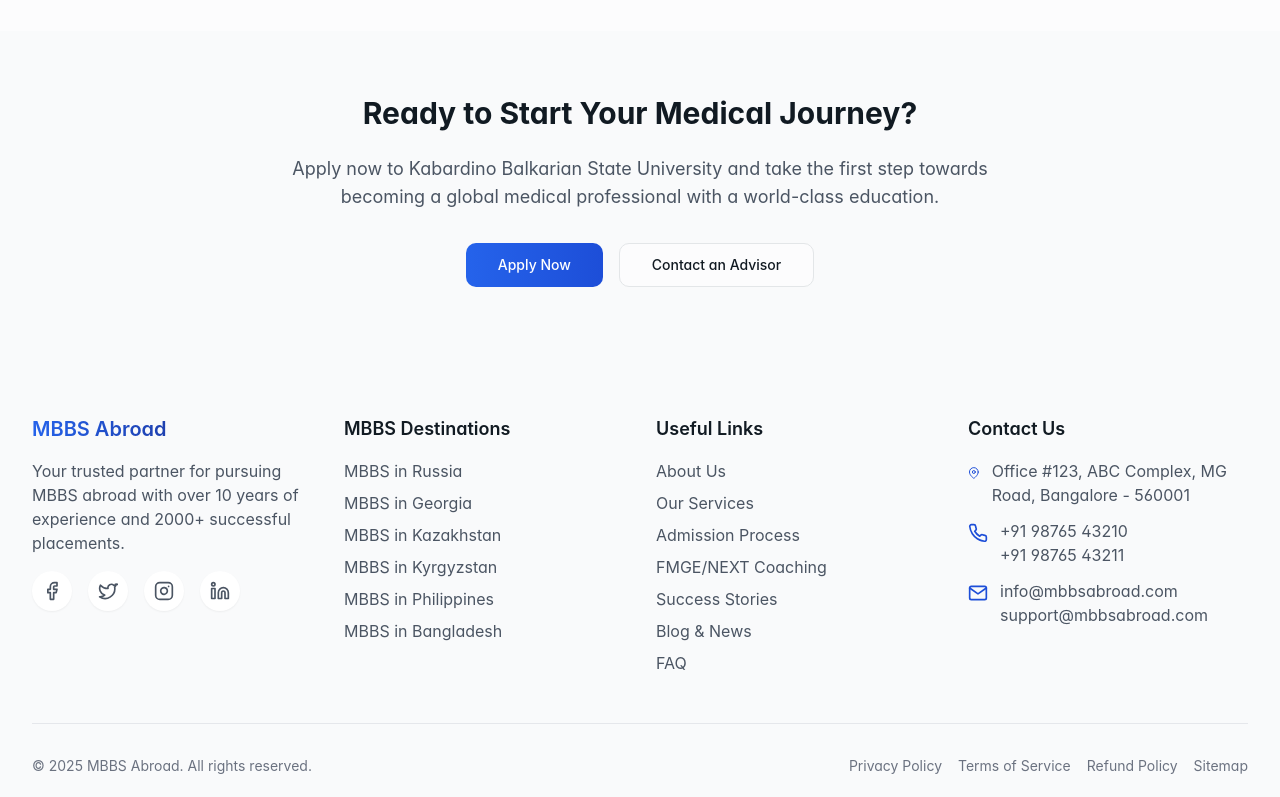
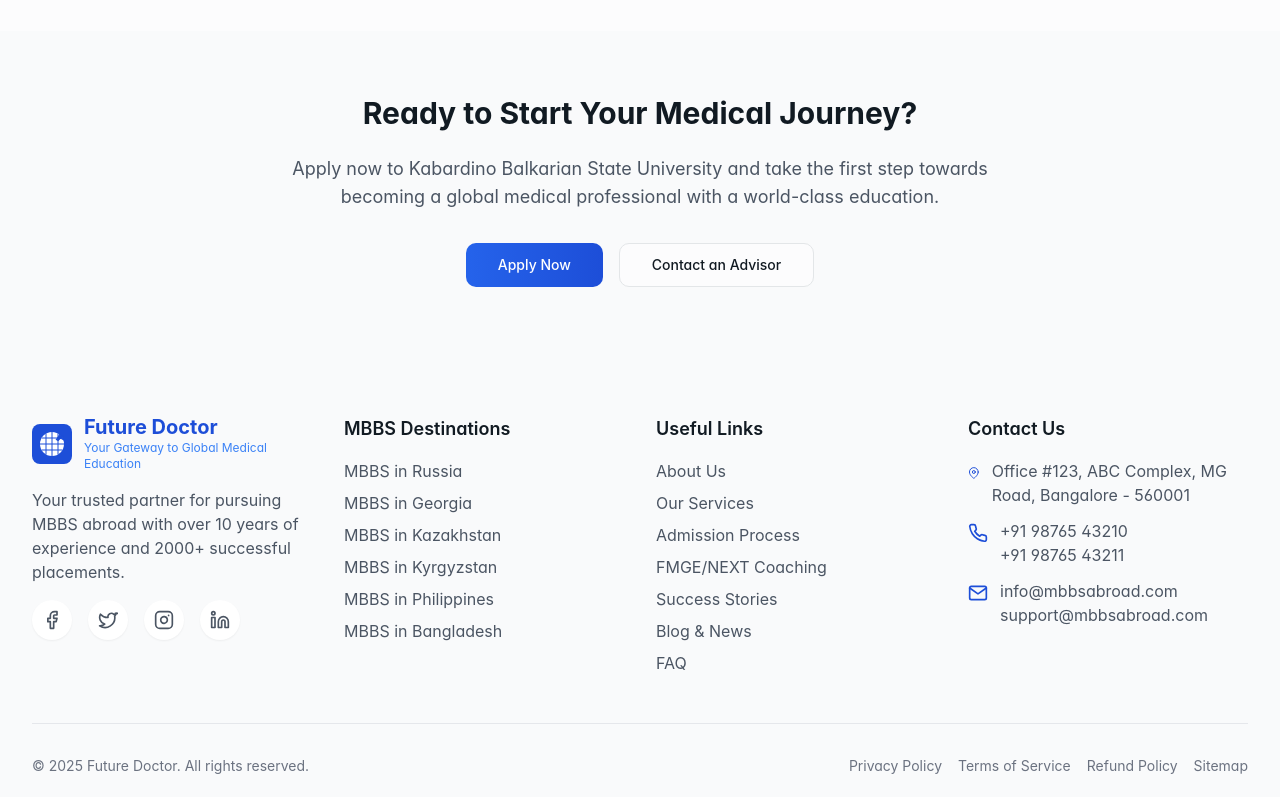
Before and after one commit to ambilimon/mbbs-abroad-journey, a React (Vite) app: page /university/1 in a window 1280 px wide. Shown: the part 2000-2797 px from the top of the page. Built offline with nearby package versions, Linux system fonts and the light colour scheme.

Commit message:
Update logo and favicon
Update the logo in the footer and the favicon to include a globe and a small plane.

```diff
--- a/index.html
+++ b/index.html
@@ -1,11 +1,13 @@
+
 <!DOCTYPE html>
 <html lang="en">
   <head>
     <meta charset="UTF-8" />
     <meta name="viewport" content="width=device-width, initial-scale=1.0" />
-    <title>mbbs-abroad-journey</title>
-    <meta name="description" content="Lovable Generated Project" />
-    <meta name="author" content="Lovable" />
+    <title>Future Doctor - Your Gateway to Global Medical Education</title>
+    <meta name="description" content="Future Doctor helps you pursue MBBS abroad with affordable options in Russia, Georgia, Kazakhstan, Kyrgyzstan, Philippines, and Bangladesh. NMC & WHO approved universities." />
+    <meta name="author" content="Future Doctor" />
+    <link rel="icon" type="image/svg+xml" href="/favicon.ico">
     <meta property="og:image" content="/og-image.png" />
   </head>
 
--- a/src/components/Footer.tsx
+++ b/src/components/Footer.tsx
@@ -1,5 +1,5 @@
-
 import { cn } from "@/lib/utils";
+import Logo from "./Logo";
 
 const Footer = () => {
   const currentYear = new Date().getFullYear();
@@ -10,11 +10,9 @@ const Footer = () => {
         <div className="grid grid-cols-1 md:grid-cols-2 lg:grid-cols-4 gap-8 mb-12">
           <div>
             <div className="mb-4">
-              <span className="text-xl font-semibold bg-clip-text text-transparent bg-gradient-to-r from-blue-600 to-blue-800">
-                MBBS Abroad
-              </span>
+              <Logo variant="default" />
             </div>
-            <p className="text-gray-600 mb-4">
+            <p className="text-gray-600 mb-4 mt-2">
               Your trusted partner for pursuing MBBS abroad with over 10 years of experience
               and 2000+ successful placements.
             </p>
@@ -113,7 +111,7 @@ const Footer = () => {
         <div className="border-t border-gray-200 pt-8 mt-8">
           <div className="flex flex-col md:flex-row md:justify-between md:items-center gap-4">
             <p className="text-gray-500 text-sm">
-              © {currentYear} MBBS Abroad. All rights reserved.
+              © {currentYear} Future Doctor. All rights reserved.
             </p>
             <div className="flex flex-wrap gap-4">
               {["Privacy Policy", "Terms of Service", "Refund Policy", "Sitemap"].map((link) => (
--- a/src/components/Logo.tsx
+++ b/src/components/Logo.tsx
@@ -1,5 +1,6 @@
 
 import { Link } from "react-router-dom";
+import { Globe, PlaneTakeoff } from "lucide-react";
 
 interface LogoProps {
   className?: string;
@@ -18,15 +19,34 @@ const Logo = ({ className = "", variant = 'default', showTagline = true }: LogoP
     variant === 'dark' ? 'text-gray-600' :
     'text-blue-500';
 
+  const primaryFill = variant === 'light' ? 'white' : '#1D4ED8';
+  const secondaryFill = variant === 'light' ? '#1D4ED8' : 'white';
+
   return (
     <Link to="/" className={`inline-block ${className}`}>
       <div className="flex items-center">
         <div className="mr-3">
           <svg width="40" height="40" viewBox="0 0 40 40" fill="none" xmlns="http://www.w3.org/2000/svg">
-            <rect width="40" height="40" rx="8" fill={variant === 'light' ? 'white' : '#1D4ED8'} />
-            <path d="M10 18C10 13.5817 13.5817 10 18 10H22C26.4183 10 30 13.5817 30 18V22C30 26.4183 26.4183 30 22 30H18C13.5817 30 10 26.4183 10 22V18Z" fill={variant === 'light' ? '#1D4ED8' : 'white'} />
-            <path d="M16 17C16 15.8954 16.8954 15 18 15H22C23.1046 15 24 15.8954 24 17V23C24 24.1046 23.1046 25 22 25H18C16.8954 25 16 24.1046 16 23V17Z" fill={variant === 'light' ? 'white' : '#1D4ED8'} />
-            <path d="M20 19.5V20.5M20 15V16M20 24V25M16 20H15M17 17L16.5 16.5M23 17L23.5 16.5M24 20H25M23 23L23.5 23.5M17 23L16.5 23.5" stroke={variant === 'light' ? '#1D4ED8' : 'white'} strokeWidth="2" strokeLinecap="round"/>
+            {/* Background */}
+            <rect width="40" height="40" rx="8" fill={primaryFill} />
+
+            {/* Globe */}
+            <circle cx="20" cy="20" r="12" fill={secondaryFill} />
+
+            {/* Latitude lines */}
+            <path d="M8 20H32" stroke={primaryFill} strokeWidth="1" strokeLinecap="round" />
+            <path d="M10 14H30" stroke={primaryFill} strokeWidth="1" strokeLinecap="round" />
+            <path d="M10 26H30" stroke={primaryFill} strokeWidth="1" strokeLinecap="round" />
+
+            {/* Longitude lines */}
+            <path d="M20 8V32" stroke={primaryFill} strokeWidth="1" strokeLinecap="round" />
+            <path d="M14 10V30" stroke={primaryFill} strokeWidth="1" strokeLinecap="round" />
+            <path d="M26 10V30" stroke={primaryFill} strokeWidth="1" strokeLinecap="round" />
+
+            {/* Airplane */}
+            <path d="M30 12L26 16L30 12Z" fill={primaryFill} />
+            <path d="M30 12L26 16" stroke={primaryFill} strokeWidth="2" strokeLinecap="round" />
+            <path d="M28 10L24 16L28 14L32 16L28 10Z" fill={primaryFill} stroke={primaryFill} strokeWidth="1" />
           </svg>
         </div>
 
```
Also changed, not shown: public/favicon.svg (added).
